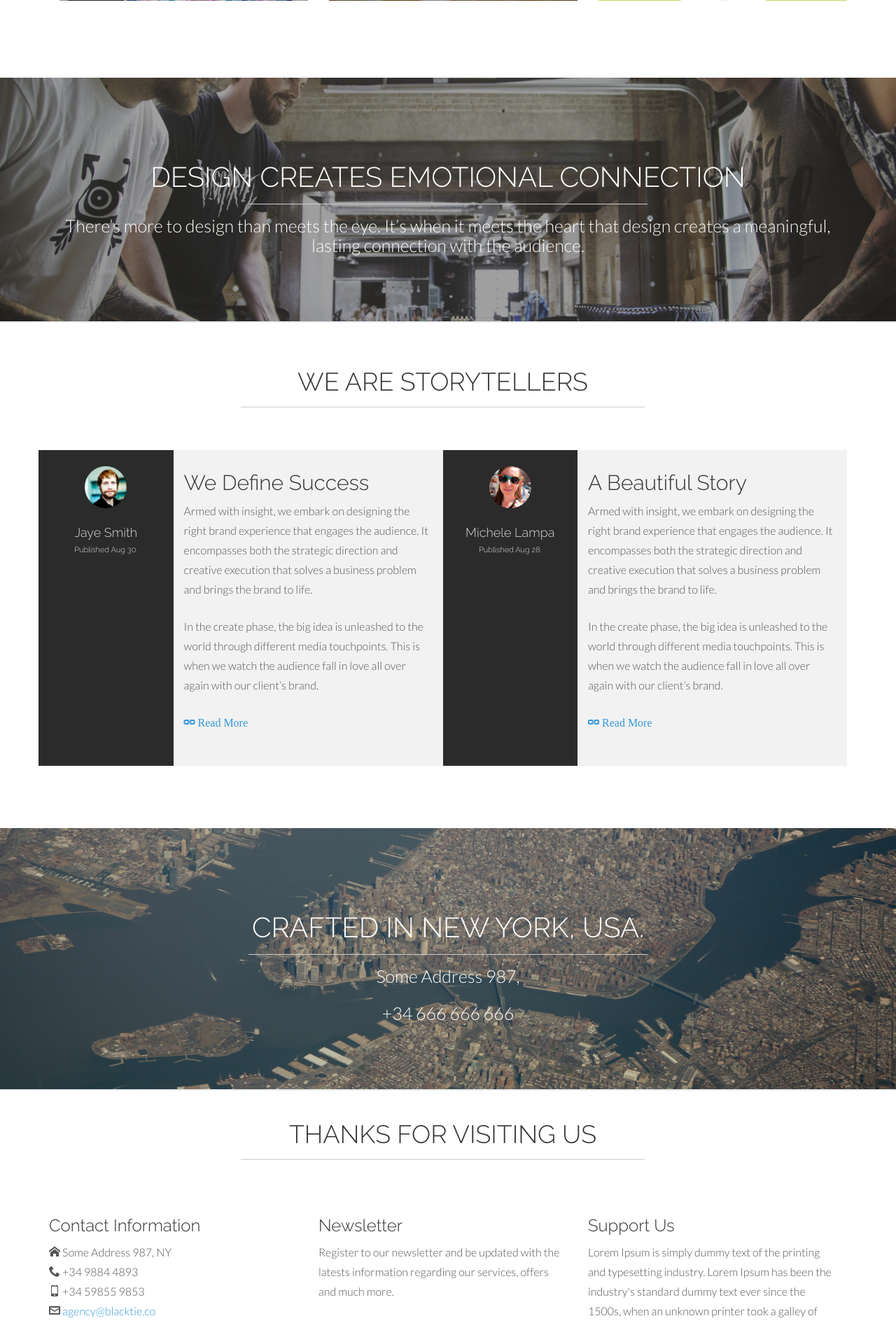
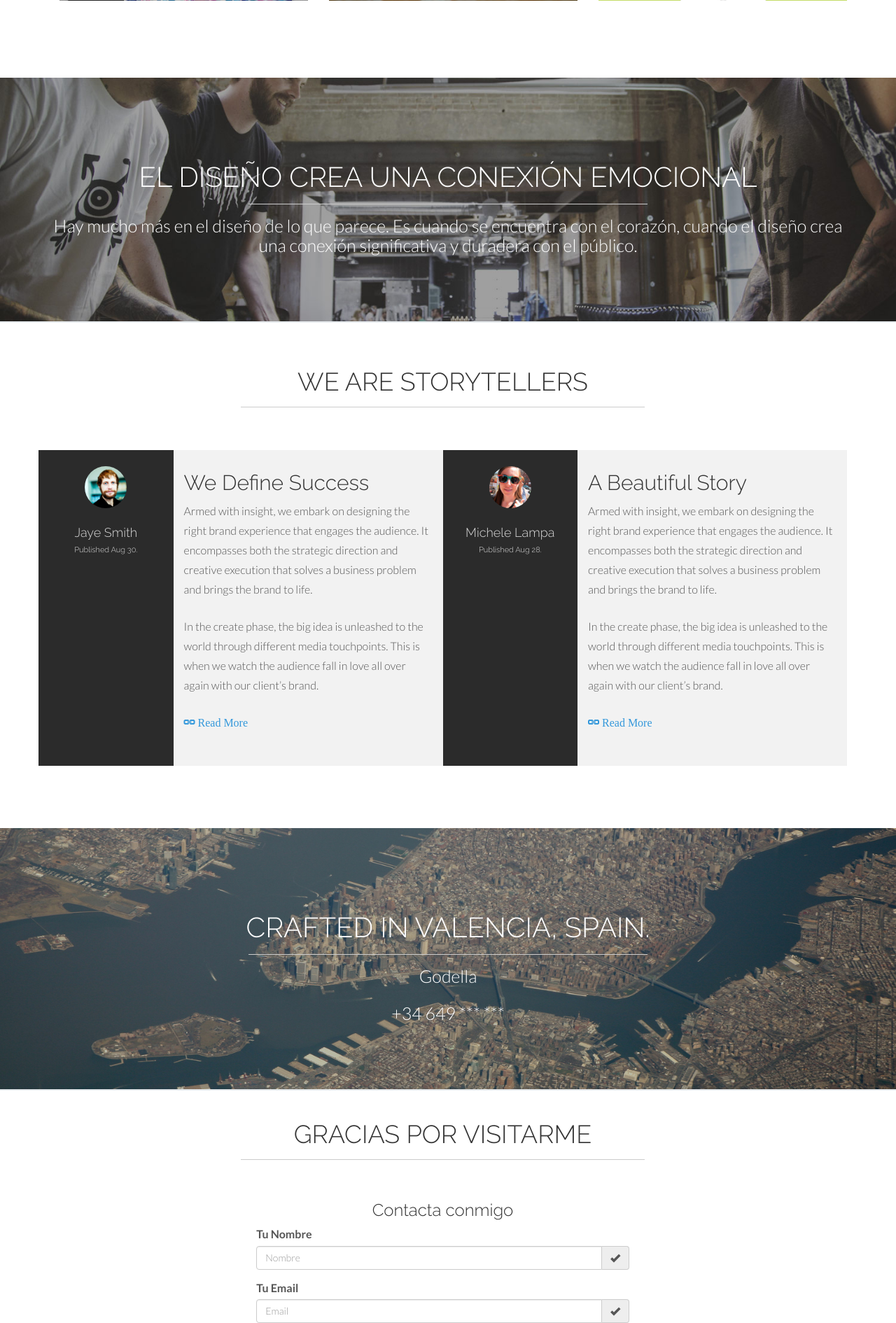
Before and after one commit to Lucastrike/lucassalinas.com.es, a PHP site: page / in a window 1280 px wide. Shown: the part 3953-5843 px from the top of the page at 70% size. Run offline with PHP 8.4, Linux system fonts and the light colour scheme.

Commit message:
contact form changed and content translation

```diff
--- a/assets/css/main.css
+++ b/assets/css/main.css
@@ -341,10 +341,9 @@ a:after {
 
 #footerwrap {
 	background: #2b2b2b;
-	margin-top: 0px;
-	padding-top: 40px;
+	margin-top: 30px;
+	padding-top: 30px;
 	padding-bottom: 20px;
-	border-bottom: 1px solid #ddd;
 	text-align: center;
 }
 
@@ -415,6 +414,18 @@ a:after {
 .divider1 {
 	background-image: url('../img/bg/divider1.jpg')
 }
+/*@media
+  only screen and (-webkit-min-device-pixel-ratio: 2),
+  only screen and (   min--moz-device-pixel-ratio: 2),
+  only screen and (     -o-min-device-pixel-ratio: 2/1),
+  only screen and (        min-device-pixel-ratio: 2),
+  only screen and (                min-resolution: 192dpi),
+  only screen and (                min-resolution: 2dppx) {
+    .divider1 {
+      background-image: url('../img/bg/divider1@2x.jpg');
+      background-size: WRAPPER-WIDTH WRAPPER_HEIGHT;
+  }
+}*/
 
 .divider2 {
 	background-image: url('../img/bg/divider2.jpg')
@@ -635,3 +646,12 @@ a:after {
 		line-height: 38px;
 	}
 }
+
+
+/* ==========================================================================
+   CONTACT FORM
+   ========================================================================== */
+
+   .contactForm h3 {
+     text-align: center;
+   }
--- a/index.html
+++ b/index.html
@@ -51,11 +51,11 @@
         <div class="navbar-collapse collapse">
           <ul class="nav navbar-nav">
             <li><a href="#home" class="smoothScroll">Home</a></li>
-			      <li><a href="#about" class="smoothScroll"> About</a></li>
-			      <li><a href="#services" class="smoothScroll"> Services</a></li>
+			      <li><a href="#about" class="smoothScroll"> Sobre m&iacute</a></li>
+			      <li><a href="#services" class="smoothScroll"> Servicios</a></li>
 			      <li><a href="#portfolio" class="smoothScroll"> Portfolio</a></li>
 			      <li><a href="#blog" class="smoothScroll"> Blog</a></li>
-			      <li><a href="#contact" class="smoothScroll"> Contact</a></li>
+			      <li><a href="#contact" class="smoothScroll"> Contacto</a></li>
           </ul>
         </div><!--/.nav-collapse -->
       </div>
@@ -79,19 +79,19 @@
 				<div class="col-lg-4 callout">
 					<span class="icon icon-stack"></span>
 					<h2>Bootstrap 3</h2>
-					<p>Shield Theme is powered by Bootstrap 3. The incredible Mobile First Framework is the best option to run your website. </p>
+					<p>Esta web esta diseñada con Bootstrap 3. El incre&iacuteble Mobile First Framework, la mejor opci&oacuten para crear tu web. </p>
 				</div><!-- col-lg-4 -->
 
 				<div class="col-lg-4 callout">
 					<span class="icon icon-eye"></span>
 					<h2>Retina Ready</h2>
-					<p>You can use this theme with your iPhone, iPad or MacBook Pro. This theme is retina ready and that is awesome. </p>
+					<p>Puedes usar esta web con tu iPhone, iPad o MacBook Pro. Esta web es retina ready y eso es la polla. </p>
 				</div><!-- col-lg-4 -->
 
 				<div class="col-lg-4 callout">
 					<span class="icon icon-heart"></span>
 					<h2>Crafted with Love</h2>
-					<p>We don't make sites, we craft themes with love & passion. That is our most valued secret. We only do thing that we love.   </p>
+					<p>No es solo programaci&oacuten... Es diseño, creatividad y pasi&oacuten. El resultado de hacer lo que m&aacutes me gusta.   </p>
 				</div><!-- col-lg-4 -->
 			</div><!-- row -->
 		</div><!-- greywrap -->
@@ -100,7 +100,7 @@
 		<div class="container" id="about" name="about">
 			<div class="row white">
 			<br>
-				<h1 class="centered">A LITTLE ABOUT ME</h1>
+				<h1 class="centered">UN POCO SOBRE M&Iacute</h1>
 				<hr>
 
 				<div class="col-lg-6">
@@ -153,9 +153,9 @@
 		<!-- ==== SECTION DIVIDER2 -->
 		<section class="section-divider textdivider divider2">
 			<div class="container">
-				<h1>DESIGN IS AN INTERACTION</h1>
+				<h1>EL DISEÑO ES UNA INTERACCI&OacuteN</h1>
 				<hr>
-				<p>To develop a deeper and more meaningful connection with consumers, we believe design must invite them to take part in the conversation.</p>
+				<p>Para desarrollar una conexi&oacuten m&aacutes profunda y m&aacutes significativa con los consumidores, creo que el diseño debe invitarles a tomar parte en la conversaci&oacuten.</p>
 			</div><!-- container -->
 		</section><!-- section -->
 
@@ -284,9 +284,9 @@
 		<!-- ==== SECTION DIVIDER4 ==== -->
 		<section class="section-divider textdivider divider4">
 			<div class="container">
-				<h1>DESIGN CREATES EMOTIONAL CONNECTION</h1>
+				<h1>EL DISEÑO CREA UNA CONEXI&OacuteN EMOCIONAL</h1>
 				<hr>
-				<p>There’s more to design than meets the eye. It’s when it meets the heart that design creates a meaningful, lasting connection with the audience.</p>
+				<p>Hay mucho m&aacutes en el diseño de lo que parece. Es cuando se encuentra con el corazón, cuando el diseño crea una conexi&oacuten significativa y duradera con el p&uacuteblico.</p>
 			</div><!-- container -->
 		</section><!-- section -->
 
@@ -342,60 +342,51 @@
 		<!-- ==== SECTION DIVIDER6 ==== -->
 		<section class="section-divider textdivider divider6">
 			<div class="container">
-				<h1>CRAFTED IN NEW YORK, USA.</h1>
+				<h1>CRAFTED IN VALENCIA, SPAIN.</h1>
 				<hr>
-				<p>Some Address 987,</p>
-				<p>+34 666 666 666</p>
+				<p>Godella</p>
+				<p>+34 649 *** ***</p>
 			</div><!-- container -->
 		</section><!-- section -->
 
 		<div class="container" id="contact" name="contact">
 			<div class="row">
 			<br>
-				<h1 class="centered">THANKS FOR VISITING US</h1>
+				<h1 class="centered">GRACIAS POR VISITARME</h1>
 				<hr>
 				<br>
-				<br>
-				<div class="col-lg-4">
-					<h3>Contact Information</h3>
-					<p><span class="icon icon-home"></span> Some Address 987, NY<br/>
-						<span class="icon icon-phone"></span> +34 9884 4893 <br/>
-						<span class="icon icon-mobile"></span> +34 59855 9853 <br/>
-						<span class="icon icon-envelop"></span> <a href="#"> agency@blacktie.co</a> <br/>
-						<span class="icon icon-twitter"></span> <a href="#"> @blacktie_co </a> <br/>
-						<span class="icon icon-facebook"></span> <a href="#"> BlackTie Agency </a> <br/>
-					</p>
-				</div><!-- col -->
 
-				<div class="col-lg-4">
-					<h3>Newsletter</h3>
-					<p>Register to our newsletter and be updated with the latests information regarding our services, offers and much more.</p>
-					<p>
-						<form class="form-horizontal" role="form">
+				<div class="col-lg-12 contactForm">
+            <h3>Contacta conmigo</h3>
+            <form role="form" action="" method="post" >
+      				<div class="col-md-6 col-lg-offset-3">
       					<div class="form-group">
-						    <label for="inputEmail1" class="col-lg-4 control-label"></label>
-						    <div class="col-lg-10">
-						      <input type="email" class="form-control" id="inputEmail1" placeholder="Email">
+      						<label for="InputName">Tu Nombre</label>
+      						<div class="input-group">
+      							<input type="text" class="form-control" name="InputName" id="InputName" placeholder="Nombre" required>
+      							<span class="input-group-addon"><i class="glyphicon glyphicon-ok form-control-feedback"></i></span>
       						</div>
       					</div>
+
       					<div class="form-group">
-						    <label for="text1" class="col-lg-4 control-label"></label>
-						    <div class="col-lg-10">
-						      <input type="text" class="form-control" id="text1" placeholder="Your Name">
+      						<label for="InputEmail">Tu Email</label>
+      						<div class="input-group">
+      							<input type="email" class="form-control" id="InputEmail" name="InputEmail" placeholder="Email" required  >
+      							<span class="input-group-addon"><i class="glyphicon glyphicon-ok form-control-feedback"></i></span>
       						</div>
       					</div>
+
       					<div class="form-group">
-						    <div class="col-lg-10">
-						      <button type="submit" class="btn btn-success">Sign in</button>
+      						<label for="InputMessage">Mensaje</label>
+      						<div class="input-group">
+      							<textarea name="InputMessage" id="InputMessage" class="form-control" rows="5" required></textarea>
+      							<span class="input-group-addon"><i class="glyphicon glyphicon-ok form-control-feedback"></i></span>
       						</div>
       					</div>
-					   </form><!-- form -->
-					</p>
-				</div><!-- col -->
 
-				<div class="col-lg-4">
-					<h3>Support Us</h3>
-					<p>Lorem Ipsum is simply dummy text of the printing and typesetting industry. Lorem Ipsum has been the industry's standard dummy text ever since the 1500s, when an unknown printer took a galley of type and scrambled it to make a type specimen book.</p>
+      					<input type="submit" name="submit" id="submit" value="Submit" class="btn wow tada btn-embossed btn-primary pull-right">
+      				</div>
+      			</form>
 				</div><!-- col -->
 
 			</div><!-- row -->
```
Lines whose indentation alone changed are shown as unchanged.
